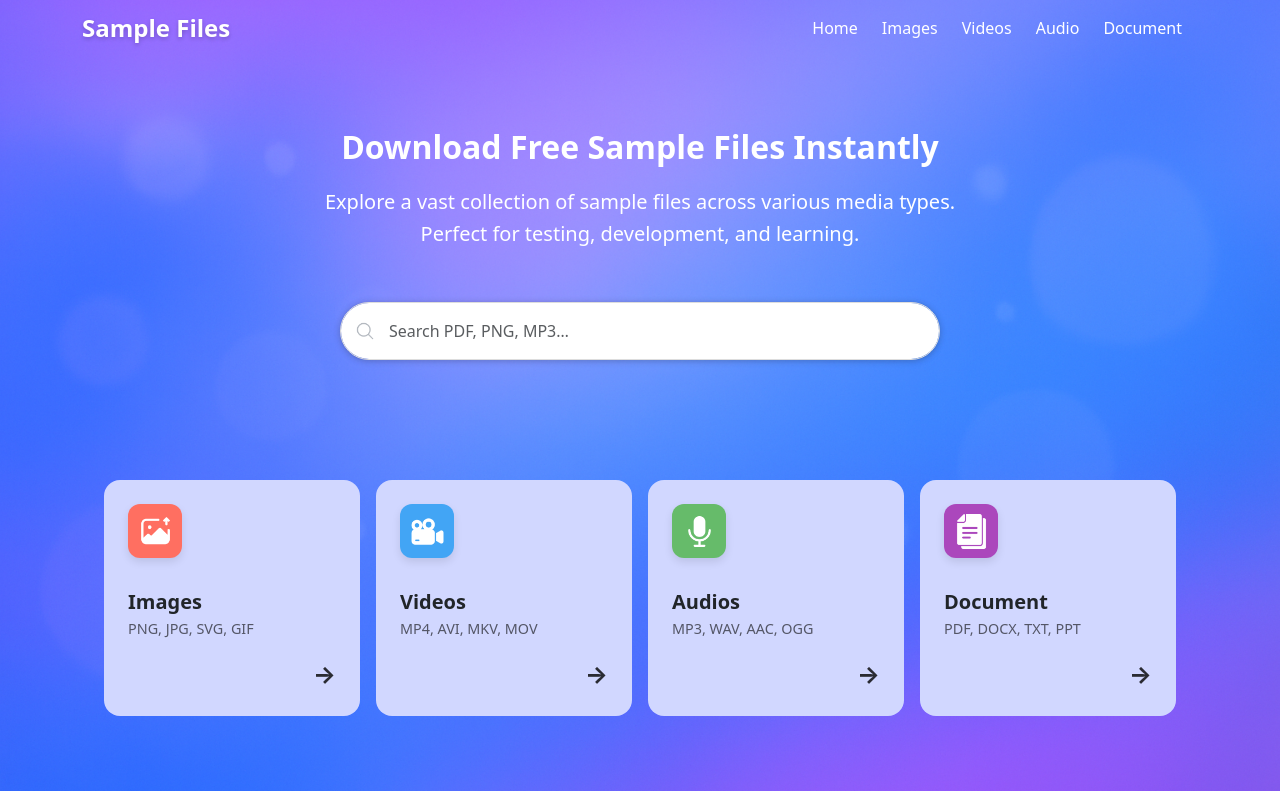
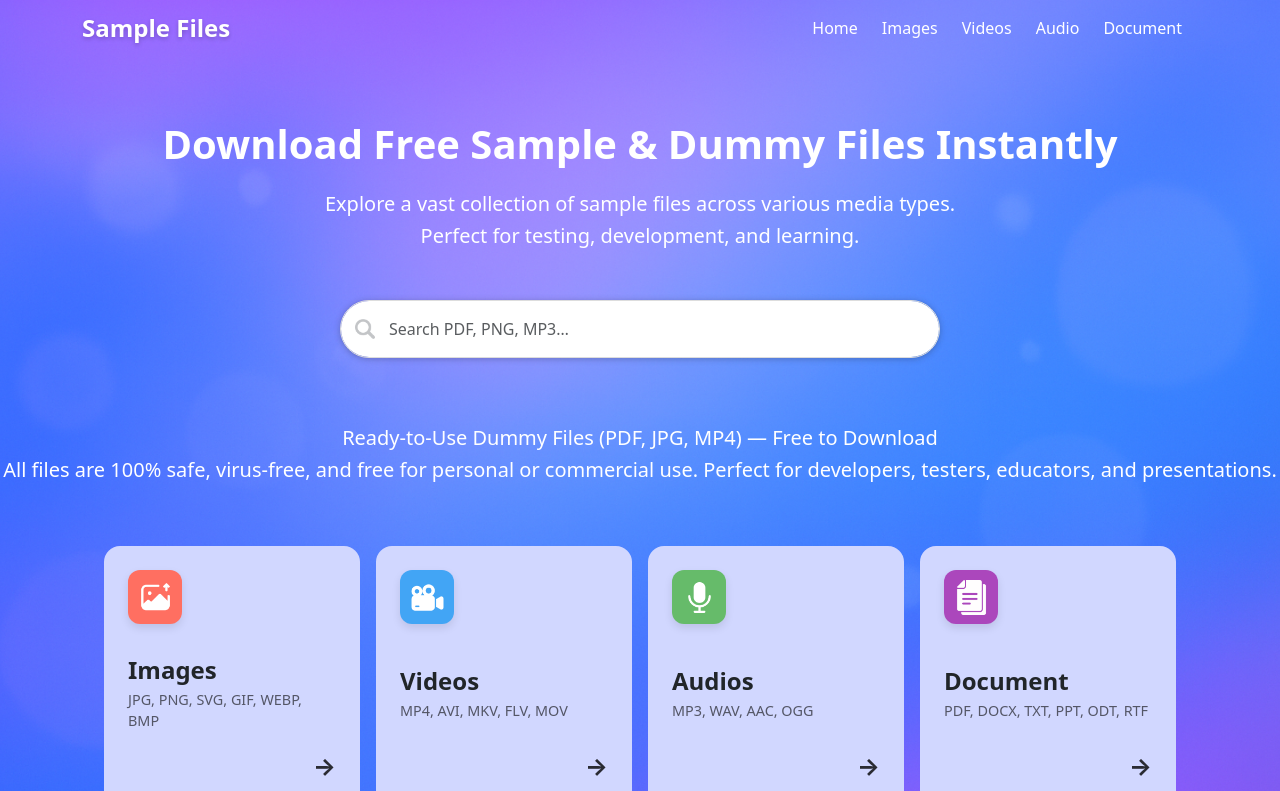
Before and after one commit to vishaldhanotiya/sample-file-hub, a React (Create React App) app: page / in a window 1280 px wide. Shown: the top 791 px of the page. Built offline with nearby package versions, Linux system fonts and the light colour scheme.

Commit message:
fix-content-length-issue

```diff
--- a/public/index.html
+++ b/public/index.html
@@ -27,18 +27,6 @@
     <title>Free Sample Files - Images, Videos & Documents Instantly</title>
   </head>
   <body>
-    <script async src="https://pagead2.googlesyndication.com/pagead/js/adsbygoogle.js?client=ca-pub-9212610846610467"
-     crossorigin="anonymous"></script>
-<!-- before load -->
-<ins class="adsbygoogle"
-     style="display:block"
-     data-ad-client="ca-pub-9212610846610467"
-     data-ad-slot="7908502841"
-     data-ad-format="auto"
-     data-full-width-responsive="true"></ins>
-<script>
-     (adsbygoogle = window.adsbygoogle || []).push({});
-</script>
     <noscript>You need to enable JavaScript to run this app.</noscript>
     <div id="root"></div>
     <!--
--- a/src/components/Footer/Footer.jsx
+++ b/src/components/Footer/Footer.jsx
@@ -4,14 +4,14 @@ const Footer = () => {
         <div className="container">
           <div className="row justify-content-center">
             <div className="col-12 col-md-10 col-lg-8">
-              <div className="d-flex flex-wrap justify-content-center gap-3 gap-md-4 mb-3">
+              {/* <div className="d-flex flex-wrap justify-content-center gap-3 gap-md-4 mb-3">
                 <a href="#" className="text-decoration-none text-muted">About Us</a>
                 <a href="#" className="text-decoration-none text-muted">Contact</a>
                 <a href="#" className="text-decoration-none text-muted">Terms of Service</a>
                 <a href="#" className="text-decoration-none text-muted">Privacy Policy</a>
-              </div>
+              </div> */}
               <p className="text-center text-muted mb-0">
-                ©2024 Resource Hub. All rights reserved.
+                ©2025 Sample Files. All rights reserved.
               </p>
             </div>
           </div>
--- a/src/components/Home/Home.jsx
+++ b/src/components/Home/Home.jsx
@@ -4,8 +4,6 @@ import { useState } from "react";
 import SearchBar from "../SearchBar/SearchBar";
 import { useNavigate } from "react-router-dom";
 import backgroundImage from "../../assets/img-back.png";
-import Header from "../Header/Header";
-
 import AboutUs from "../AboutUs/AboutUs";
 import { trackCardClick } from "../../utils/Analytics";
 
@@ -17,14 +15,14 @@ export default function Home() {
     {
       key: "image",
       name: "Images",
-      subtitle: "PNG, JPG, SVG, GIF",
+      subtitle: "JPG, PNG, SVG, GIF, WEBP, BMP",
       backgroundColor: "#FF6F61",
       icon: require("../../assets/image.png"),
     },
     {
       key: "video",
       name: "Videos",
-      subtitle: "MP4, AVI, MKV, MOV",
+      subtitle: "MP4, AVI, MKV, FLV, MOV",
       backgroundColor: "#42A5F5",
 
       icon: require("../../assets/videography.png"),
@@ -40,7 +38,7 @@ export default function Home() {
     {
       key: "document",
       name: "Document",
-      subtitle: "PDF, DOCX, TXT, PPT",
+      subtitle: "PDF, DOCX, TXT, PPT, ODT, RTF",
       backgroundColor: "#AB47BC",
       icon: require("../../assets/file.png"),
     },
@@ -51,40 +49,52 @@ export default function Home() {
       <div
         style={{
           backgroundImage: `url(${backgroundImage})`,
-          backgroundSize: "cover", // Ensures the image covers the entire div
-          backgroundPosition: "center", // Centers the image
-          backgroundRepeat: "no-repeat", // Prevents tiling
-          backgroundAttachment: "fixed", // Optional: Makes the background fixed on scroll
+          backgroundSize: "cover",
+          backgroundPosition: "center",
+          backgroundRepeat: "no-repeat",
+          backgroundAttachment: "fixed",
         }}
         className={
           darkMode
             ? "bg-dark text-white min-vh-100"
-            : " text-dark min-vh-100 py-5"
+            : "text-dark min-vh-100 py-5"
         }
       >
-        <main className={"py-2"}>
+        <main className="py-2">
           <div>
-            <div className="text-center m-4 py-5">
-              <h2 className="text-white display-7 fw-bold mb-4">
-                Download Free Sample Files Instantly
+            {/* Hero Section with SEO-friendly headings */}
+            <div className="text-center m-3 py-5">
+              <h1 className="text-white display-7 fw-bold mb-4">
+                Download Free Sample & Dummy Files Instantly
+              </h1>
+              <h2 className="text-white display-8 lead">
+              Explore a vast collection of sample files across various media
+              types.
               </h2>
-              <h3 className="text-white display-8 lead ">
-                Explore a vast collection of sample files across various media
-                types.
+              <h3 className="text-white display-8 lead mb-4">
+              Perfect for testing, development, and learning.
               </h3>
-              <h4 className="text-white display-8 lead mb-4">
-                Perfect for testing, development, and learning.
-              </h4>
-              <div className="p-2">
+              <div className="p-1">
                 <SearchBar onSearch={(value) => {}} />
               </div>
             </div>
 
+            {/* Benefits Section */}
+            <h2 className="text-center text-white display-8 lead">
+              Ready-to-Use Dummy Files (PDF, JPG, MP4) — Free to Download
+            </h2>
+            <h3 className="text-center text-white display-8 lead">
+              All files are 100% safe, virus-free, and free for personal or
+              commercial use. Perfect for developers, testers, educators, and
+              presentations.
+            </h3>
+
+            {/* File Type Cards */}
             <div className="row g-3 m-5 ps-5 pe-5 justify-content-center">
               {fileTypes.map((type, index) => (
                 <div key={index} className="col-12 col-sm-6 col-lg-3">
                   <div
-                    className={`p-4 rounded-4 position-relative h-100 d-flex flex-column justify-content-between`}
+                    className="p-4 rounded-4 position-relative h-100 d-flex flex-column justify-content-between"
                     style={{
                       cursor: "pointer",
                       transition: "all 0.3s ease",
@@ -133,7 +143,7 @@ export default function Home() {
                         }}
                       >
                         <img
-                          alt="image-icon"
+                          alt={`${type.name} icon`}
                           src={type.icon}
                           width={35}
                           height={35}
@@ -141,14 +151,14 @@ export default function Home() {
                       </div>
                     </div>
                     <div>
-                      <h5
+                      <h4
                         className="fw-bold mb-1"
                         style={{ color: darkMode ? "white" : "inherit" }}
                       >
                         {type.name}
-                      </h5>
+                      </h4>
                       <p
-                        className={`mb-3`}
+                        className="mb-3"
                         style={{
                           fontSize: "0.9rem",
                           color: darkMode
--- a/src/components/MainLayout/MainLayout.jsx
+++ b/src/components/MainLayout/MainLayout.jsx
@@ -11,7 +11,7 @@ export default function MainLayout({ children }) {
 
       <Outlet />
 
-      {/* <Footer /> */}
+      <Footer />
     </div>
   );
 }
--- a/src/components/SearchBar/SearchBar.jsx
+++ b/src/components/SearchBar/SearchBar.jsx
@@ -207,7 +207,7 @@ const SearchBar = ({ onSearch }) => {
               }}
             />
             <img
-              src={require("../../assets/icon-search.png")}
+              src={require("../../assets/search.png")}
               alt="Search"
               style={{
                 position: "absolute",
```
Also changed, not shown: src/assets/search.png (added).
